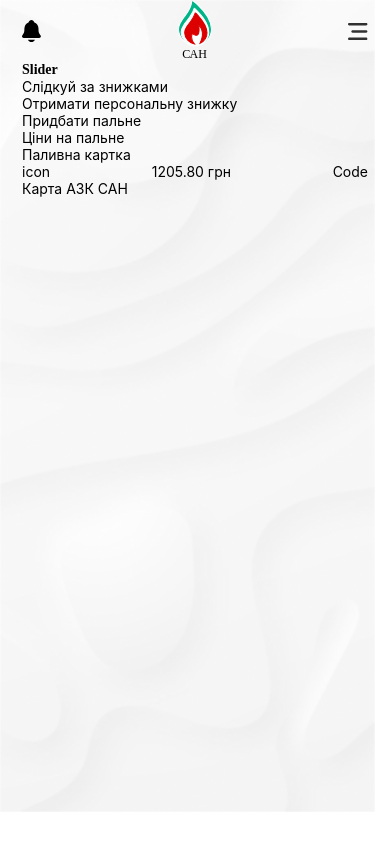
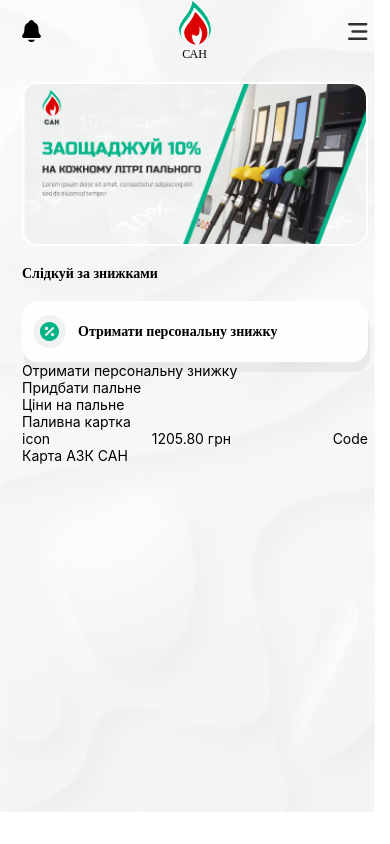
Before and after one commit to ArtyomZayarny/rn-gas-station-app, a React Native app: screen / in a window 390 px wide. Built offline with nearby package versions, Linux system fonts and the light colour scheme.

Commit message:
Added slide, title and section components

```diff
--- a/App.tsx
+++ b/App.tsx
@@ -11,8 +11,11 @@
 import {BellIcon} from './src/screens/Home/ui/icons/BellIcon';
 
 import {BurgerIcon} from './src/screens/Home/ui/icons/BurgerIcon';
-import {Logo} from './src/screens/Home/ui/icons/components/Logo';
-import {Heder} from './src/screens/Home/ui/icons/components/Heder';
+import {Logo} from './src/screens/Home/ui/components/Logo';
+import {Heder} from './src/screens/Home/ui/components/Heder';
+import {Slider} from './src/screens/Home/ui/components/Slider';
+import {Section} from './src/screens/Home/ui/components/Section';
+import {Block} from './src/screens/Home/ui/components/Block';
 
 function App(): JSX.Element {
   return (
@@ -28,19 +31,15 @@
         </Heder>
 
         {/* Slider section */}
-        <View>
-          <Text style={{fontFamily: 'Roboto-Black', fontWeight: '600'}}>
-            Slider
-          </Text>
-        </View>
+        <Slider />
 
         {/* Sales section */}
 
         {/* TODO Make reuseable component title with container name Section */}
-        <View>
-          <Text>Слідкуй за знижками</Text>
-        </View>
         {/* TODO Make reuseable component recieve child (icon/text/styles) name: Block */}
+        <Section title="Слідкуй за знижками">
+          <Block />
+        </Section>
         {/* TODO Make reuseable component container reciever title and childrena */}
         <View>
           <View>
--- /dev/null
+++ b/src/screens/Home/ui/components/Block.tsx
@@ -0,0 +1,41 @@
+import {StyleSheet, View} from 'react-native';
+import React from 'react';
+import PercentIcon from '../icons/PercentIcon';
+import {Title} from './Title';
+import {IconWrap} from '../icons/IconWrap';
+
+//TODO add props Icon and content
+export const Block = () => {
+  return (
+    <View style={styles.wrapper}>
+      <View style={styles.contentWrap}>
+        <IconWrap>
+          <PercentIcon />
+        </IconWrap>
+        <Title style={styles.title}>Отримати персональну знижку</Title>
+      </View>
+    </View>
+  );
+};
+
+const styles = StyleSheet.create({
+  title: {
+    marginLeft: 12,
+  },
+  contentWrap: {
+    flexDirection: 'row',
+    paddingHorizontal: 10,
+    paddingVertical: 13,
+    alignItems: 'center',
+  },
+  wrapper: {
+    backgroundColor: '#FCFFFE',
+    borderRadius: 15,
+    borderWidth: 1,
+    borderColor: '#FCFFFE',
+    shadowColor: 'black',
+    shadowOffset: {width: 2, height: 10},
+    shadowOpacity: 0.05,
+    elevation: 1,
+  },
+});
--- a/src/screens/Home/ui/icons/components/Heder.tsx
+++ b/src/screens/Home/ui/components/Heder.tsx
@@ -14,5 +14,6 @@
     flexDirection: 'row',
     justifyContent: 'space-between',
     alignItems: 'center',
+    marginBottom: 20,
   },
 });
--- a/src/screens/Home/ui/icons/components/Logo.tsx
+++ b/src/screens/Home/ui/components/Logo.tsx
@@ -1,6 +1,6 @@
 import {StyleSheet, Text, View} from 'react-native';
 import React from 'react';
-import {LogoIcon} from '../LogoIcon';
+import {LogoIcon} from '../icons/LogoIcon';
 
 export const Logo = () => {
   return (
--- /dev/null
+++ b/src/screens/Home/ui/components/Section.tsx
@@ -0,0 +1,23 @@
+import {StyleSheet, View} from 'react-native';
+import React from 'react';
+import {Title} from './Title';
+
+type Props = {
+  children: React.ReactNode;
+  title: string;
+};
+
+export const Section = ({children, title}: Props) => {
+  return (
+    <View>
+      {title && <Title style={styles.title}>{title}</Title>}
+      <View>{children}</View>
+    </View>
+  );
+};
+
+const styles = StyleSheet.create({
+  title: {
+    marginBottom: 18,
+  },
+});
--- /dev/null
+++ b/src/screens/Home/ui/components/Slider.tsx
@@ -0,0 +1,26 @@
+import {StyleSheet, Image, View} from 'react-native';
+import React from 'react';
+
+export const Slider = () => {
+  return (
+    <View style={styles.wrapper}>
+      <Image
+        style={styles.slide}
+        source={require('../../../../../assets/images/slide.png')}
+      />
+    </View>
+  );
+};
+
+const styles = StyleSheet.create({
+  wrapper: {
+    borderRadius: 16,
+    overflow: 'hidden',
+    borderWidth: 2,
+    borderColor: 'white',
+    marginBottom: 18,
+  },
+  slide: {
+    width: '100%',
+  },
+});
--- /dev/null
+++ b/src/screens/Home/ui/components/Title.tsx
@@ -0,0 +1,22 @@
+import {StyleSheet, Text, ViewStyle} from 'react-native';
+import React from 'react';
+
+type Props = {
+  children: string;
+  style?: ViewStyle;
+};
+
+export const Title = ({children, style}: Props) => {
+  return (
+    <Text style={StyleSheet.flatten([styles.title, style])}>{children}</Text>
+  );
+};
+
+const styles = StyleSheet.create({
+  title: {
+    fontFamily: 'NotoSans-Bold',
+    fontWeight: '600',
+    fontSize: 14,
+    lineHeight: 19,
+  },
+});
--- /dev/null
+++ b/src/screens/Home/ui/icons/IconWrap.tsx
@@ -0,0 +1,21 @@
+import {StyleSheet, View} from 'react-native';
+import React from 'react';
+
+type Props = {
+  children: React.ReactNode;
+};
+
+export const IconWrap = ({children}: Props) => {
+  return <View style={styles.circle}>{children}</View>;
+};
+
+const styles = StyleSheet.create({
+  circle: {
+    width: 33,
+    height: 33,
+    borderRadius: 33 / 2,
+    backgroundColor: 'rgba(0, 0, 0, 0.05)',
+    justifyContent: 'center',
+    alignItems: 'center',
+  },
+});
--- /dev/null
+++ b/src/screens/Home/ui/icons/PercentIcon.tsx
@@ -0,0 +1,15 @@
+import {Svg, Path} from 'react-native-svg';
+import React from 'react';
+
+export const PercentIcon = () => {
+  return (
+    <Svg width="19" height="19" viewBox="0 0 19 19" fill="none">
+      <Path
+        d="M9.5 0C4.275 0 0 4.275 0 9.5C0 14.725 4.275 19 9.5 19C14.725 19 19 14.725 19 9.5C19 4.275 14.725 0 9.5 0ZM6.4885 4.7975C7.4195 4.7975 8.17 5.548 8.17 6.4885C8.17 7.4195 7.4195 8.17 6.4885 8.17C5.548 8.17 4.7975 7.4195 4.7975 6.4885C4.7975 5.548 5.548 4.7975 6.4885 4.7975ZM12.559 14.25C11.628 14.25 10.8775 13.49 10.8775 12.559C10.8775 11.628 11.628 10.8775 12.559 10.8775C13.49 10.8775 14.25 11.628 14.25 12.559C14.25 13.49 13.49 14.25 12.559 14.25ZM6.175 14.2785L4.75 12.8535L12.8535 4.75L14.2785 6.175L6.175 14.2785Z"
+        fill="#00B488"
+      />
+    </Svg>
+  );
+};
+
+export default PercentIcon;
```
Also changed, not shown: assets/images/slide.png (added), assets/images/slider.png (added), 1 other file (tests, documents, lock files or other folders).
